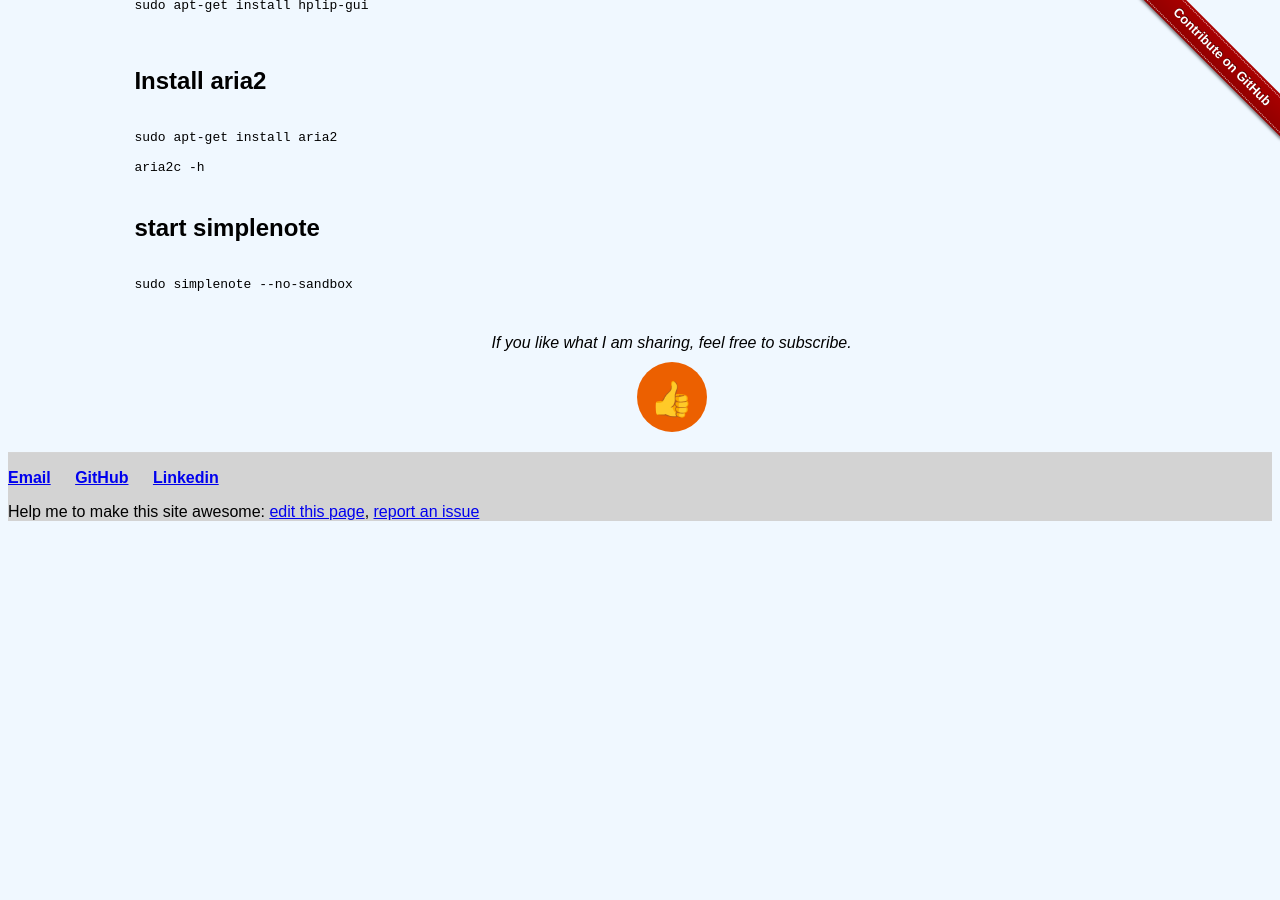
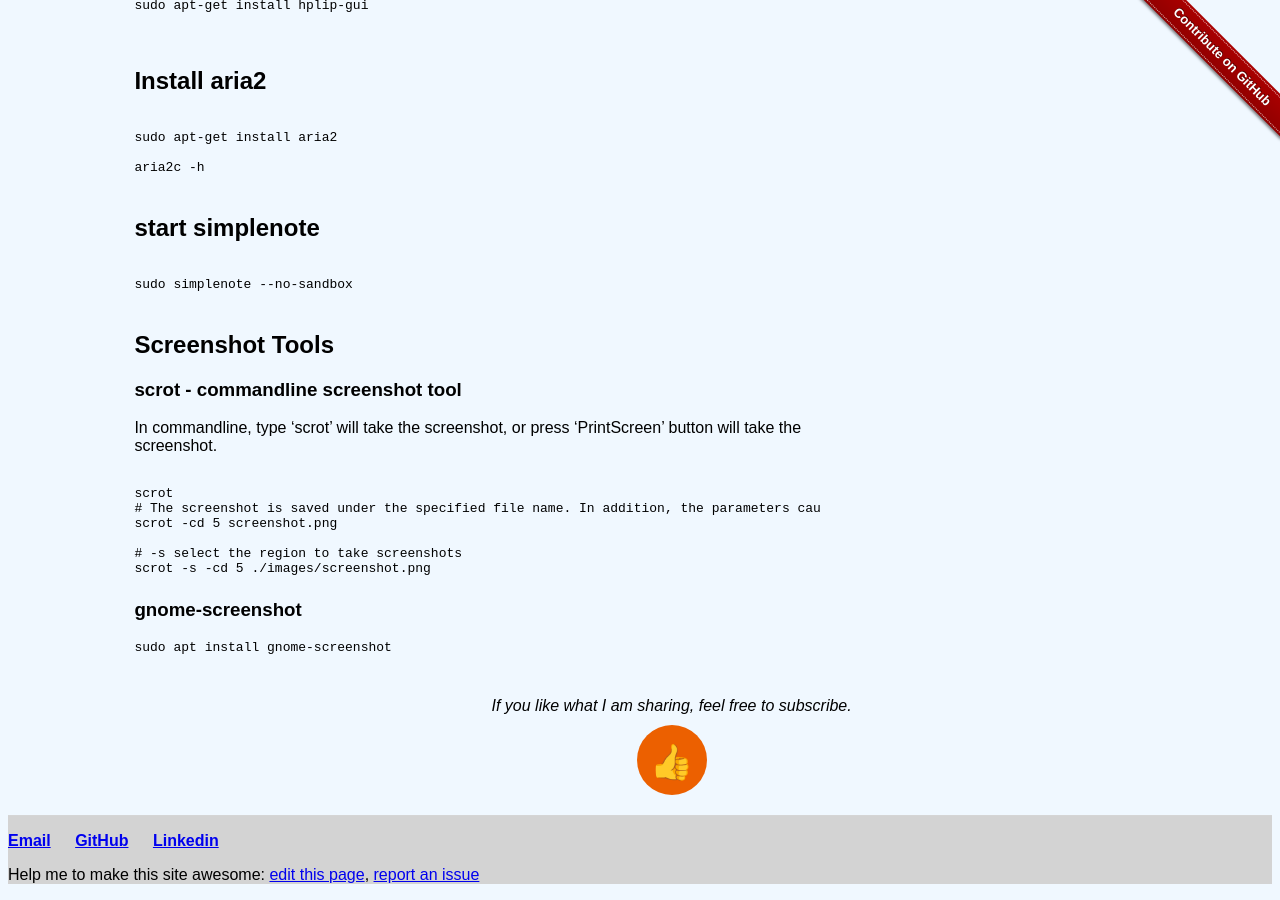
Before and after one commit to liuning0820/liuning0820.github.io, a Jekyll site: the page built from _posts/2019-04-18-play-with-debian.md, in a window 1280 px wide and 900 px high, scrolled down 4614 px. Built offline with Jekyll 4.4.1, drawn with Linux system fonts in a browser that asks for light colours; before the commit the page ends 5151 px from its top, so only the background shows below that.

Commit message:
take screenshot in debian

````diff
--- a/_posts/2019-04-18-play-with-debian.md
+++ b/_posts/2019-04-18-play-with-debian.md
@@ -273,3 +273,26 @@ aria2c -h
 sudo simplenote --no-sandbox
 
 ```
+
+## Screenshot Tools
+
+### scrot - commandline screenshot tool
+
+In commandline, type 'scrot' will take the screenshot, or press 'PrintScreen' button will take the screenshot.
+
+```sh
+
+scrot
+# The screenshot is saved under the specified file name. In addition, the parameters cause the screenshot to be created only after a delay of -d (delay) of 5 seconds. The parameter -c also displays this delay as a countdown.
+scrot -cd 5 screenshot.png
+
+# -s select the region to take screenshots
+scrot -s -cd 5 ./images/screenshot.png
+```
+
+### gnome-screenshot
+
+```sh
+sudo apt install gnome-screenshot
+
+```
````
Also changed, not shown: _posts/2020-02-06-mindset-2020.md (+18 -1 lines), _posts/images/2020-04-19-10-16-38.png (added).
